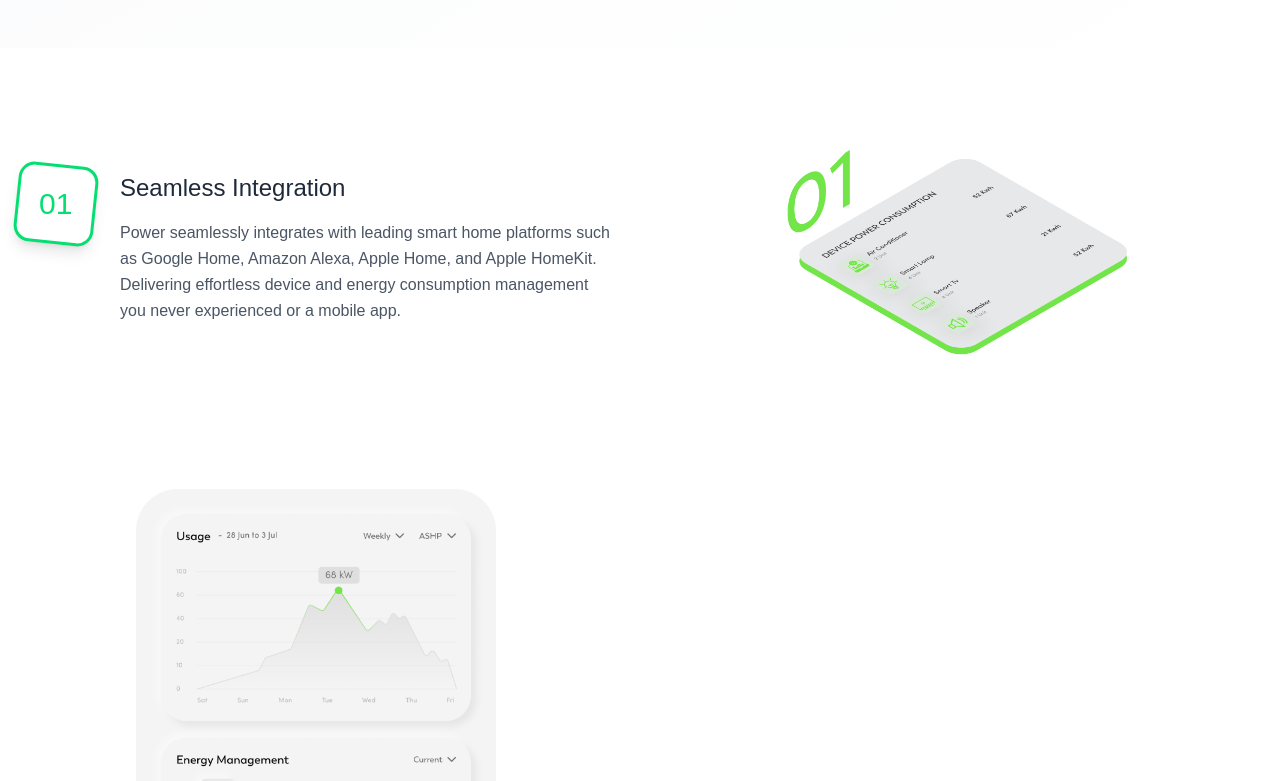
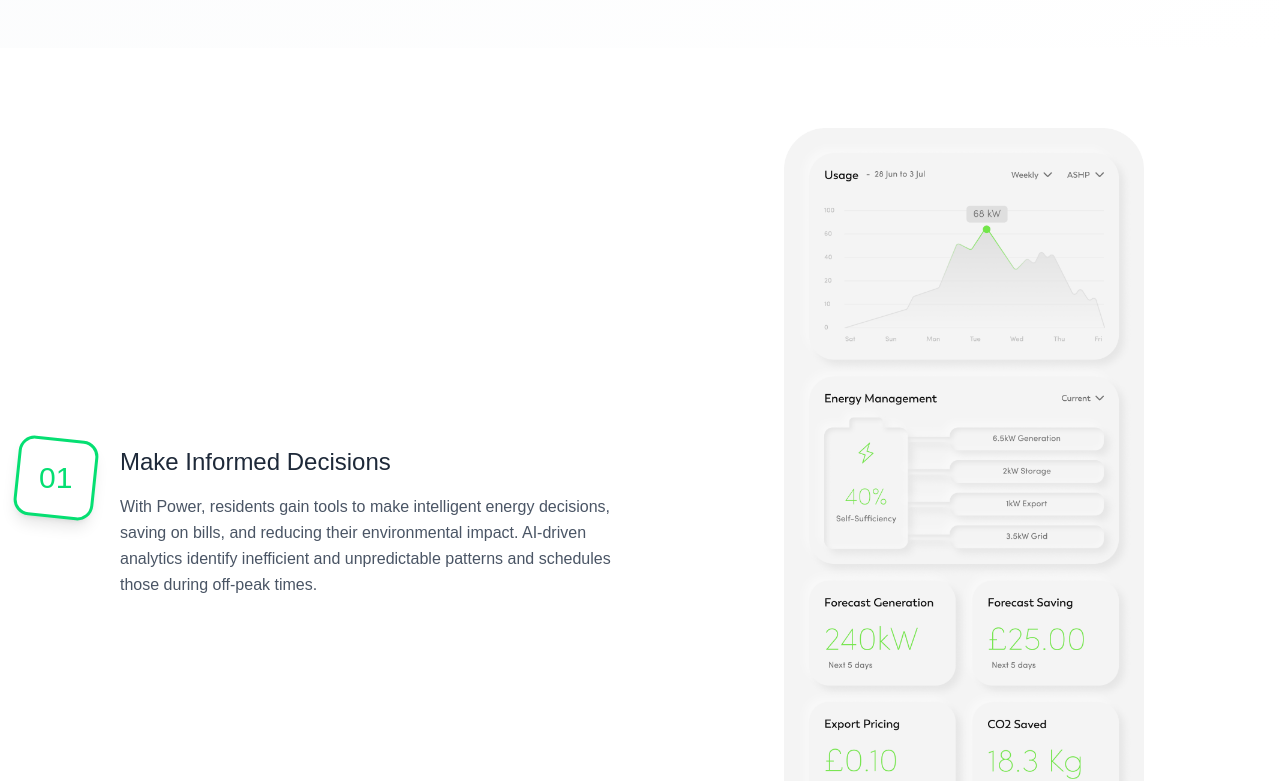
Before and after one commit to Mastermind730/Power, a Next.js app: page /smart_home in a window 1280 px wide. Shown: the part 1800-2581 px from the top of the page. Built offline with nearby package versions, Linux system fonts and the light colour scheme; a web font is replaced by a local one.

Commit message:
changes made in smart_home screen

```diff
--- a/src/app/smart_home/page.tsx
+++ b/src/app/smart_home/page.tsx
@@ -4,42 +4,42 @@ import Image from 'next/image';
 
 const SmartHomePage = () => {
   const features = [
+    // {
+    //   number: "01",
+    //   title: "Seamless Integration",
+    //   description: "Power seamlessly integrates with leading smart home platforms such as Google Home, Amazon Alexa, Apple Home, and Apple HomeKit. Delivering effortless device and energy consumption management you never experienced or a mobile app.",
+    //   image: "/smart3d1.png"
+    // },
     {
       number: "01",
-      title: "Seamless Integration",
-      description: "Power seamlessly integrates with leading smart home platforms such as Google Home, Amazon Alexa, Apple Home, and Apple HomeKit. Delivering effortless device and energy consumption management you never experienced or a mobile app.",
-      image: "/smart3d1.png"
-    },
-    {
-      number: "02",
       title: "Make Informed Decisions",
       description: "With Power, residents gain tools to make intelligent energy decisions, saving on bills, and reducing their environmental impact. AI-driven analytics identify inefficient and unpredictable patterns and schedules those during off-peak times.",
       image: "/app2.png"
     },
     {
-      number: "03",
+      number: "02",
       title: "Environment Monitoring",
       description: "In addition to managing your electricity consumption usage like traditional systems, Power will help you comprehend and manage your home efficiency, where you reduce your energy in some usage that even affected the quality of the air in your home.",
       image: "/app4.png"
     },
     {
-      number: "04",
+      number: "03",
       title: "Machine Learning",
       description: "AI-drive algorithms Power constantly learns and algorithms effortless in energy monitoring, recommendations, and overall management solutions. By bringing the power of optimized real-time performance of smart technology promises the features designed to optimize efficiency.",
       image: "/app6.png"
     },
-    {
-      number: "05",
-      title: "Sustainability",
-      description: "Power's efforts extends beyond financial savings. It's about contributing to energy consumption. Power will aid in creating a cleaner consumer - fostering a more sustainable future.",
-      image: "/smart3d5.png"
-    },
-    {
-      number: "06",
-      title: "Our Pledge",
-      description: "Power is committed to ensuring renewable resource for home and energy",
-      image: "/smart3d6.png"
-    }
+    // {
+    //   number: "05",
+    //   title: "Sustainability",
+    //   description: "Power's efforts extends beyond financial savings. It's about contributing to energy consumption. Power will aid in creating a cleaner consumer - fostering a more sustainable future.",
+    //   image: "/smart3d5.png"
+    // },
+    // {
+    //   number: "06",
+    //   title: "Our Pledge",
+    //   description: "Power is committed to ensuring renewable resource for home and energy",
+    //   image: "/smart3d6.png"
+    // }
   ];
 
   const comparisonData = [
```
